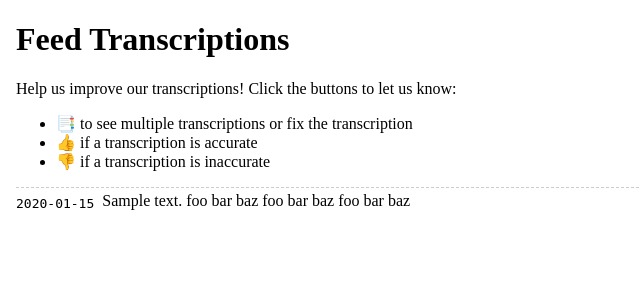
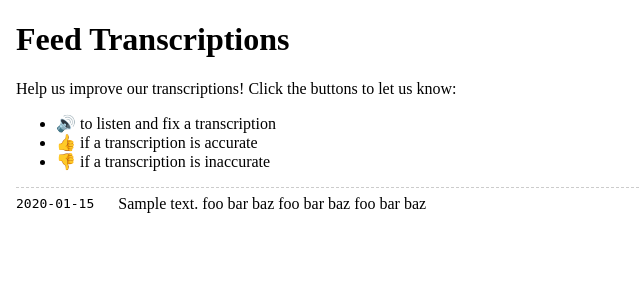
Before and after one commit to lunixbochs/feeds, a Flask app: template server/templates/feed.html in a window 1280 px wide. Shown: the top 300 px of the page, without its empty margins (0-640 px from the left). Run offline with Flask 2, Linux system fonts and the light colour scheme; the template is opened without the code that fills it: most values are stand-ins (such as "Sample title", 1, 10 or a date in 2020); parts of the project's set-up code (start-up, migrations or seed data) failed here and were passed over.

Commit message:
tweak styling

```diff
--- a/server/static/app.css
+++ b/server/static/app.css
@@ -12,6 +12,11 @@ body {
   list-style: none;
   padding: 0.25rem 0;
   border-top: 1px dashed #ccc;
+}
+
+.message {
+  padding-left: 1rem;
+  line-height: 1.5rem;
 }
 
 .buttons {
--- a/server/static/app.js
+++ b/server/static/app.js
@@ -81,8 +81,8 @@ function createLogEntry(obj) {
   const logEntry = $('<li class="call" />')
   logEntry.attr('id', `call-${obj._id}`)
   logEntry.data('id', obj._id)
+  const toggle = $('<div class="buttons button toggle">🔊</div>')
   const time = $('<time />').text(timeFormatter.format(new Date(obj.ts * 1000)))
-  const toggle = $('<div class="buttons button toggle">📑</div>')
   const callContent = $('<div class="message" />')
   if (openCalls[obj._id]) {
     // Build up a list of transcriptions and links for them.
@@ -110,7 +110,7 @@ function createLogEntry(obj) {
   } else {
     callContent.text(obj.transcriptions[0].text)
   }
-  logEntry.append(time).append(toggle).append(callContent)
+  logEntry.append(toggle).append(time).append(callContent)
   return logEntry
 }
 
--- a/server/templates/feed.html
+++ b/server/templates/feed.html
@@ -19,7 +19,7 @@
 
     <p>Help us improve our transcriptions! Click the buttons to let us know:</p>
     <ul>
-      <li>📑 to see multiple transcriptions or fix the transcription</li>
+      <li>🔊 to listen and fix a transcription</li>
       <li>👍 if a transcription is accurate</li>
       <li>👎 if a transcription is inaccurate</li>
     </ul>
```
